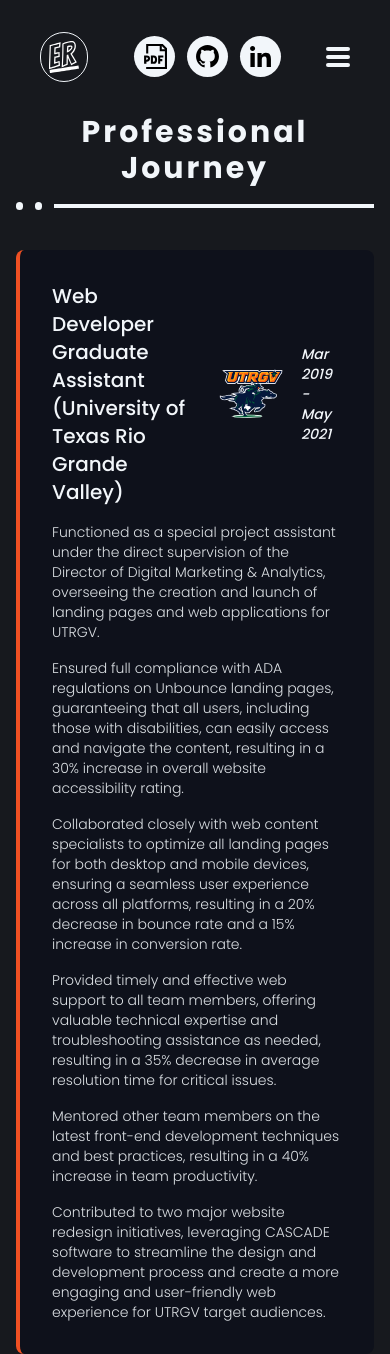
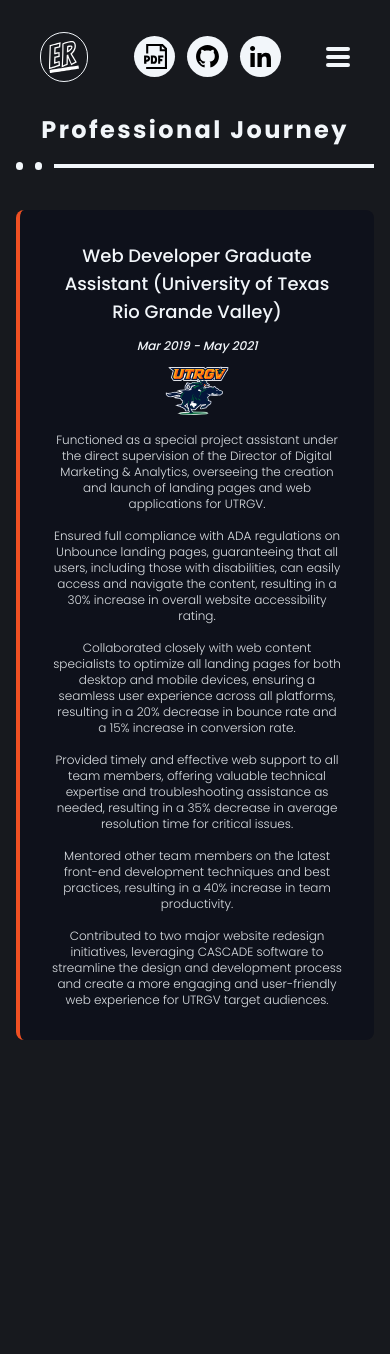
Before and after one commit to earuiz1/portfolio-nextjs2.0, a Next.js app: page /experience in a window 390 px wide. Shown: the top 1354 px of the page. After the commit the page ends 1040 px from the top, so only its background shows below. Built offline with nearby package versions, Linux system fonts and the light colour scheme.

Commit message:
Experience Content component is now fully responsive

```diff
--- a/components/ExperienceContent.tsx
+++ b/components/ExperienceContent.tsx
@@ -4,58 +4,76 @@ import Image from "next/image";
 import SectionTitle from "./SectionTitle";
 
 const ExperienceContent = () => {
+  const jobDuties = [
+    {
+      text: `Functioned as a special project assistant under the direct
+    supervision of the Director of Digital Marketing & Analytics,
+    overseeing the creation and launch of landing pages and web
+    applications for UTRGV.`,
+    },
+    {
+      text: `Ensured full compliance with ADA regulations on Unbounce landing
+  pages, guaranteeing that all users, including those with
+  disabilities, can easily access and navigate the content, resulting
+  in a 30% increase in overall website accessibility rating.`,
+    },
+    {
+      text: `Collaborated closely with web content specialists to optimize all
+  landing pages for both desktop and mobile devices, ensuring a
+  seamless user experience across all platforms, resulting in a 20%
+  decrease in bounce rate and a 15% increase in conversion rate.`,
+    },
+    {
+      text: `Provided timely and effective web support to all team members,
+  offering valuable technical expertise and troubleshooting assistance
+  as needed, resulting in a 35% decrease in average resolution time
+  for critical issues.`,
+    },
+    {
+      text: `Mentored other team members on the latest front-end development
+  techniques and best practices, resulting in a 40% increase in team
+  productivity.`,
+    },
+    {
+      text: `Contributed to two major website redesign initiatives, leveraging
+  CASCADE software to streamline the design and development process
+  and create a more engaging and user-friendly web experience for
+  UTRGV target audiences.`,
+    },
+  ];
   return (
     <>
       <SectionTitle title="Professional Journey" />
       <div className="flex w-full flex-col gap-4 rounded-lg border-l-4 border-[#F05023] bg-slate-950/40 p-8 ">
-        <div className="flex flex-row items-center justify-between">
+        <div className="flex flex-col gap-3">
           <div className="flex flex-row items-center gap-2">
-            <p className="items-center text-xl font-medium text-primary">
+            <p className="items-center text-center text-lg font-medium text-primary lg:text-left lg:text-xl">
               Web Developer Graduate Assistant (University of Texas Rio Grande
               Valley)
             </p>
-            <Image src={utrgvLogo} alt="utrgv logo" width={100} height={100} />
+            <Image
+              src={utrgvLogo}
+              alt="utrgv logo"
+              width={100}
+              height={100}
+              className="hidden lg:inline"
+            />
           </div>
-          <span className="text-sm font-medium italic text-primary">
+          <p className="text-center text-xs font-medium italic text-primary md:text-sm lg:text-left">
             Mar 2019 - May 2021
-          </span>
+          </p>
+          <Image
+            src={utrgvLogo}
+            alt="utrgv logo"
+            width={100}
+            height={100}
+            className="mx-auto lg:hidden"
+          />
         </div>
-        <ul className="flex flex-col gap-4 text-sm font-light text-primary/90">
-          <li>
-            Functioned as a special project assistant under the direct
-            supervision of the Director of Digital Marketing & Analytics,
-            overseeing the creation and launch of landing pages and web
-            applications for UTRGV.
-          </li>
-          <li>
-            Ensured full compliance with ADA regulations on Unbounce landing
-            pages, guaranteeing that all users, including those with
-            disabilities, can easily access and navigate the content, resulting
-            in a 30% increase in overall website accessibility rating.
-          </li>
-          <li>
-            Collaborated closely with web content specialists to optimize all
-            landing pages for both desktop and mobile devices, ensuring a
-            seamless user experience across all platforms, resulting in a 20%
-            decrease in bounce rate and a 15% increase in conversion rate.
-          </li>
-          <li>
-            Provided timely and effective web support to all team members,
-            offering valuable technical expertise and troubleshooting assistance
-            as needed, resulting in a 35% decrease in average resolution time
-            for critical issues.
-          </li>
-          <li>
-            Mentored other team members on the latest front-end development
-            techniques and best practices, resulting in a 40% increase in team
-            productivity.
-          </li>
-          <li>
-            Contributed to two major website redesign initiatives, leveraging
-            CASCADE software to streamline the design and development process
-            and create a more engaging and user-friendly web experience for
-            UTRGV target audiences.
-          </li>
+        <ul className="flex flex-col gap-4 text-center text-xs font-light text-primary/90 md:text-sm lg:text-left">
+          {jobDuties.map((item, index) => {
+            return <li key={index}>{item.text}</li>;
+          })}
         </ul>
       </div>
     </>
--- a/components/SectionTitle.tsx
+++ b/components/SectionTitle.tsx
@@ -20,7 +20,7 @@ const SectionTitle = ({ title }: SectionTitleProps) => {
       animate="visible"
       transition={{ duration: 1.4, delay: 0.4 }}
     >
-      <h2 className="text-center text-3xl font-semibold tracking-widest text-primary lg:text-left">
+      <h2 className="text-center xl:text-4xl md:text-3xl text-2xl font-semibold tracking-widest text-primary lg:text-left">
         {title}
       </h2>
       <div className="flex flex-row items-center gap-3">
```
